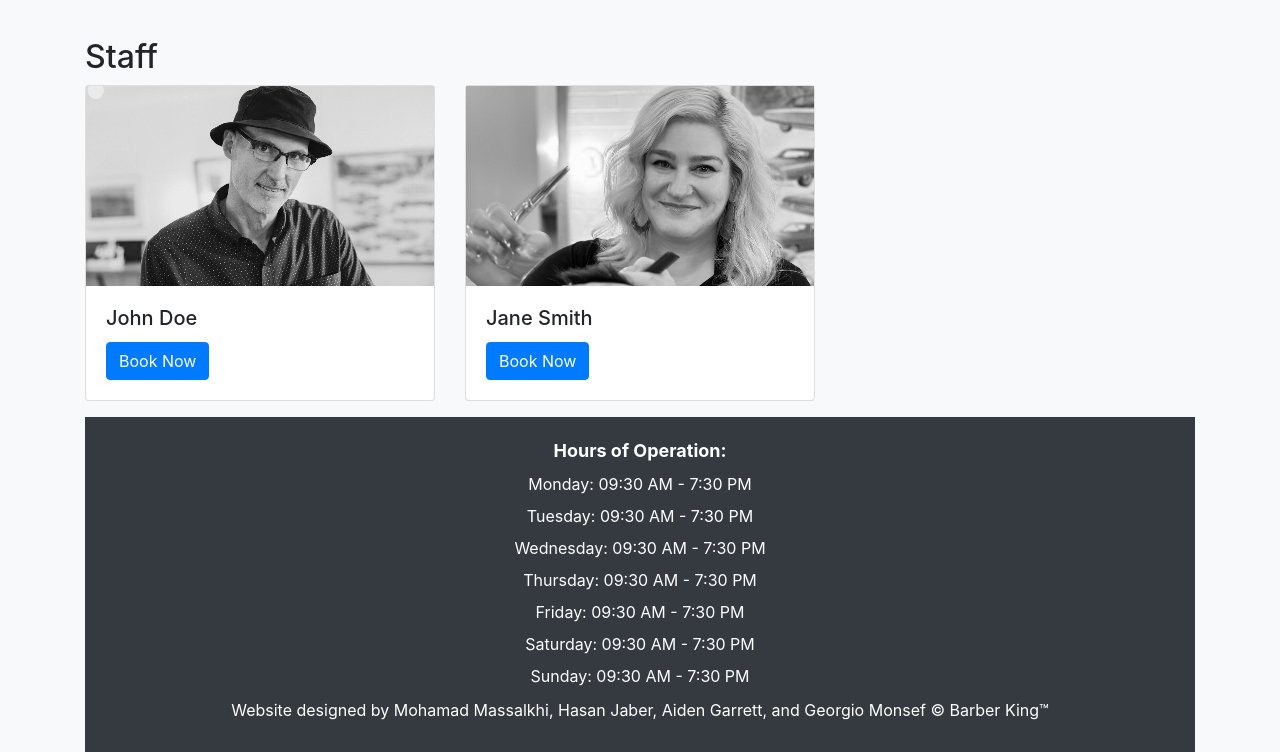
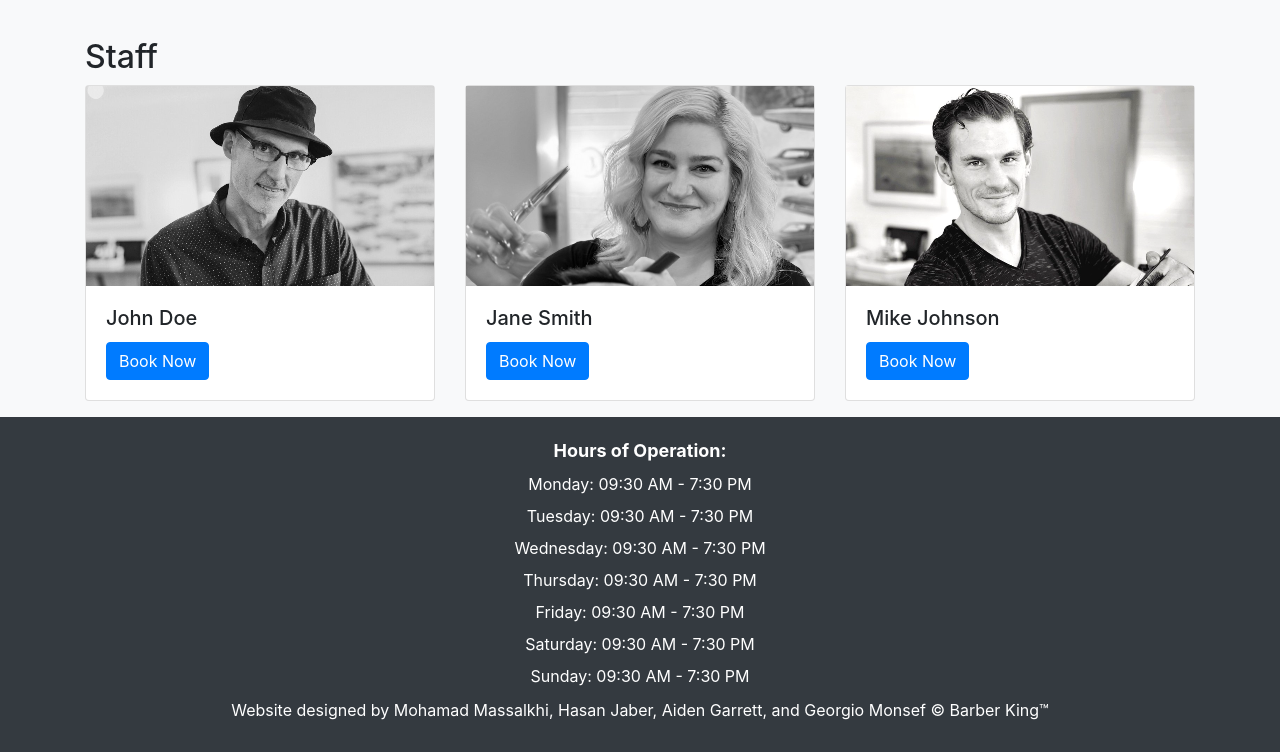
Before and after one commit to SEG3125-A/Lab4_Group16, a plain HTML site: page index.html in a window 1280 px wide. Shown: the part 989-1741 px from the top of the page. Drawn offline with nearby package versions, Linux system fonts and the light colour scheme.

Commit message:
fixed a ui bug from rebasing

```diff
--- a/index.html
+++ b/index.html
@@ -110,6 +110,31 @@
                     </div>
                 </div>
             </div>
+
+            <div class="col-md-4 mb-3">
+                <div class="card">
+                    <div class="hovereffect">
+                        <img class="img-responsive" src="images/Mike_Johnson%20(2).jpg" alt="Jane Smith">
+                        <div class="overlay intro-text">
+                            <h2>Hair Color Specialist</h2>
+                            <p>Meet Mike Johnson,</p>
+                            <p>our Hair Color Specialist with over 10 years of experience at King's Barber Shop.</p>
+                        </div>
+                    </div>
+                    <div class="card-body">
+                        <h5 class="card-title">Mike Johnson</h5>
+                        <button class="btn btn-primary book-btn" data-toggle="modal" data-target="#bookingModal"
+                                data-service="" data-barber="Mike Johnson" data-toggle="tooltip" data-placement="top"
+                                title="Select Service">Book Now
+                        </button>
+                    </div>
+                </div>
+            </div>
+        </div>
+    </section>
+</div>
+
+
 <div class="modal" id="bookingModal" tabindex="-1" role="dialog">
     <div class="modal-dialog" role="document">
         <div class="modal-content">
@@ -175,8 +200,6 @@
         </div>
     </div>
 </div>
-        </div>
-    </section>
 
 <script src="https://code.jquery.com/jquery-3.5.1.slim.min.js"></script>
 <script src="https://cdn.jsdelivr.net/npm/@popperjs/core@2.10.2/dist/umd/popper.min.js"></script>
@@ -225,7 +248,6 @@
     <p>Website designed by Mohamad Massalkhi, Hasan Jaber, Aiden Garrett, and Georgio Monsef &copy; Barber
         King™</p>
 </footer>
-</div>
 </body>
 
 </html>
```
Lines whose indentation alone changed are shown as unchanged.
